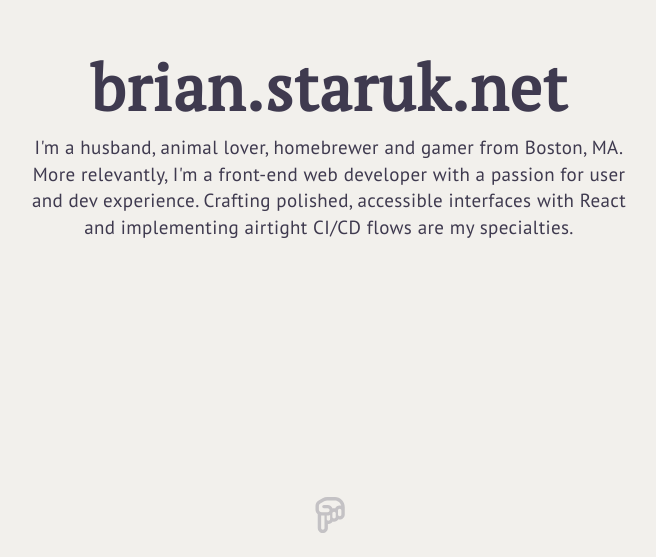
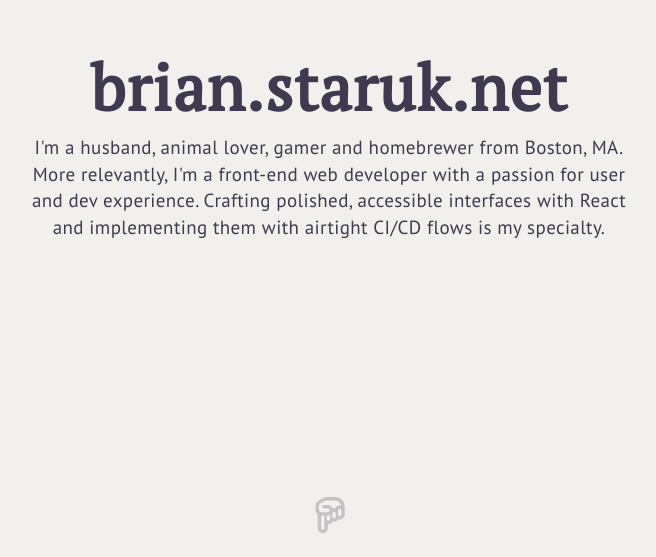
Before and after one commit to bstaruk/brian-web-starbase, a React (Create React App) app: page / in a window 1280 px wide. Shown: the part 243-800 px from the top of the page, without its empty margins (311-967 px from the left). Built offline with nearby package versions, Linux system fonts and the light colour scheme.

Commit message:
verbiage

```diff
--- a/src/containers/HomePage/index.tsx
+++ b/src/containers/HomePage/index.tsx
@@ -21,10 +21,10 @@ const HomePage = () => (
 
           <Text as="p">
             <>
-              I{"'"}m a husband, animal lover, homebrewer and gamer from Boston, MA. More
+              I{"'"}m a husband, animal lover, gamer and homebrewer from Boston, MA. More
               relevantly, I{"'"}m a front-end web developer with a passion for user and dev
-              experience. Crafting polished, accessible interfaces with React and implementing
-              airtight CI/CD flows are my specialties.
+              experience. Crafting polished, accessible interfaces with React and implementing them
+              with airtight CI/CD flows is my specialty.
             </>
           </Text>
         </SectionWrapper>
```
